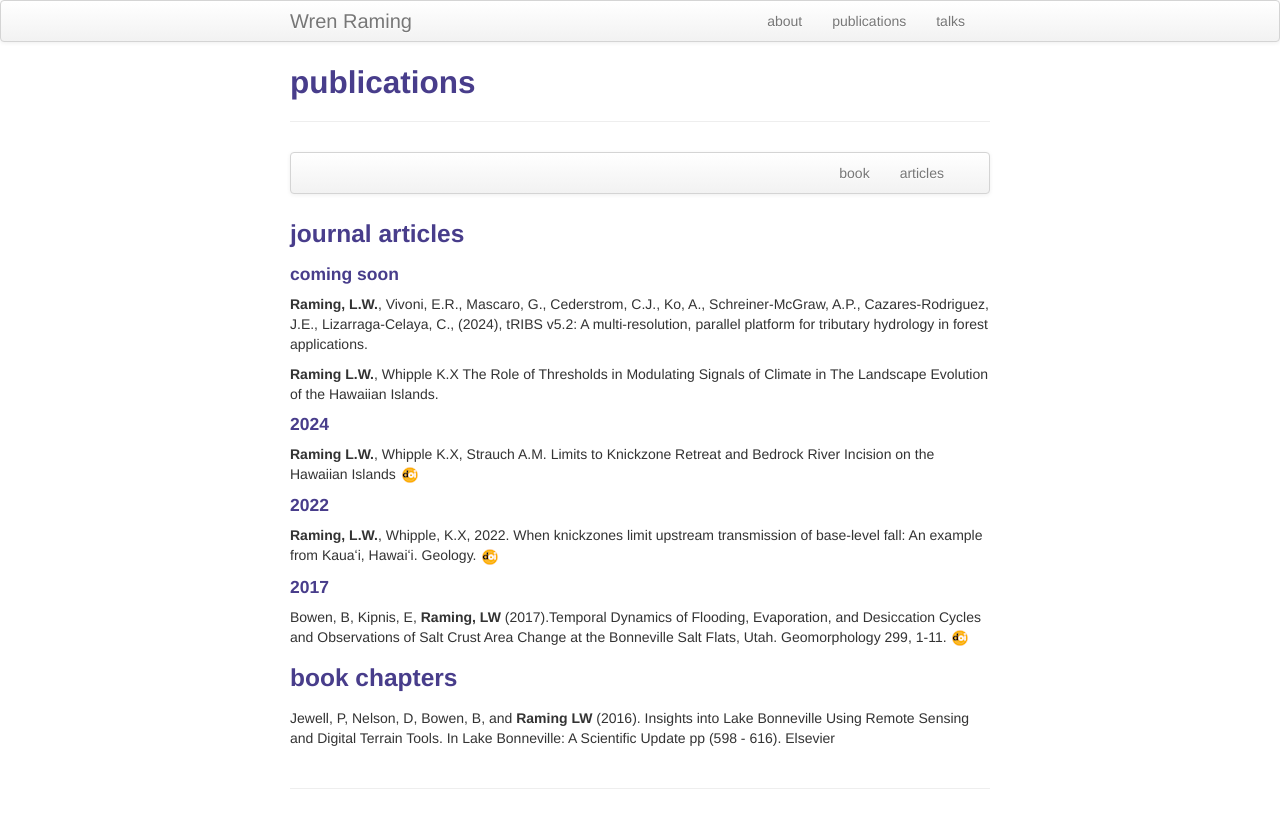
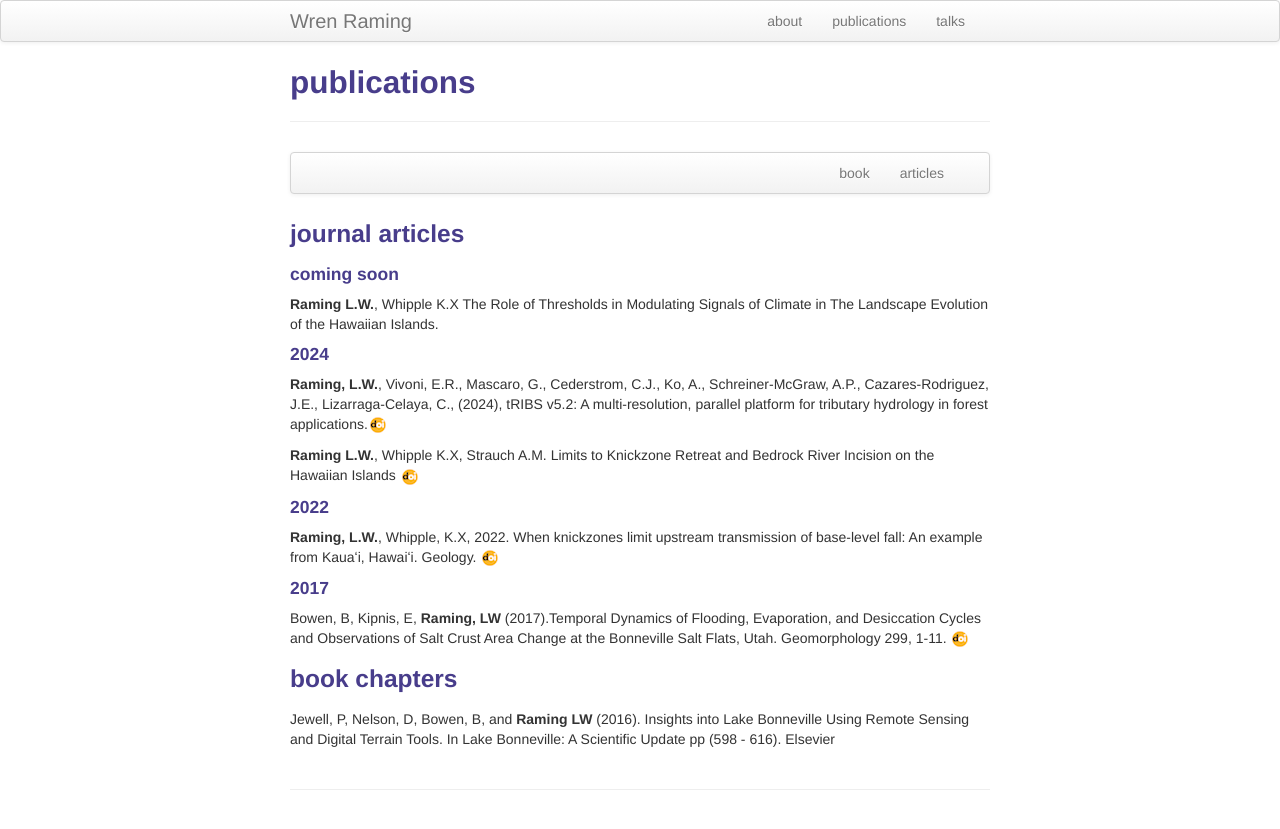
Before and after one commit to WrenRaming/WrenRaming.github.io, a Jekyll site: the page built from pubs.md, in a window 1280 px wide. Shown: the top 829 px of the page. Built offline with Jekyll 4.4.1, drawn with Linux system fonts in a browser that asks for light colours.

Commit message:
Updated pubs

```diff
--- a/pubs.md
+++ b/pubs.md
@@ -15,13 +15,15 @@ description: Wren Raming's publications
 ### <a name="articles"></a>journal articles
 
 #### coming soon
-**Raming, L.W.**, Vivoni, E.R., Mascaro, G., Cederstrom, C.J., Ko, A., Schreiner-McGraw, A.P., Cazares-Rodriguez, J.E.,
-Lizarraga-Celaya, C., (2024), tRIBS v5.2: A multi-resolution, parallel platform for tributary hydrology in forest applications.
 
 **Raming L.W.**, Whipple K.X
 The Role of Thresholds in Modulating Signals of Climate in The Landscape Evolution of the Hawaiian Islands.
 
 #### 2024
+
+**Raming, L.W.**, Vivoni, E.R., Mascaro, G., Cederstrom, C.J., Ko, A., Schreiner-McGraw, A.P., Cazares-Rodriguez, J.E.,
+Lizarraga-Celaya, C., (2024), tRIBS v5.2: A multi-resolution, parallel platform for tributary hydrology in forest applications.[![doi](icons16/doi-icon.png)](https://joss.theoj.org/papers/10.21105/joss.06747)
+
 **Raming L.W.**, Whipple K.X, Strauch A.M.
 Limits to Knickzone Retreat and Bedrock River Incision on the Hawaiian Islands [![doi](icons16/doi-icon.png)](https://doi.org/10.1002/esp.5806)
 
```
